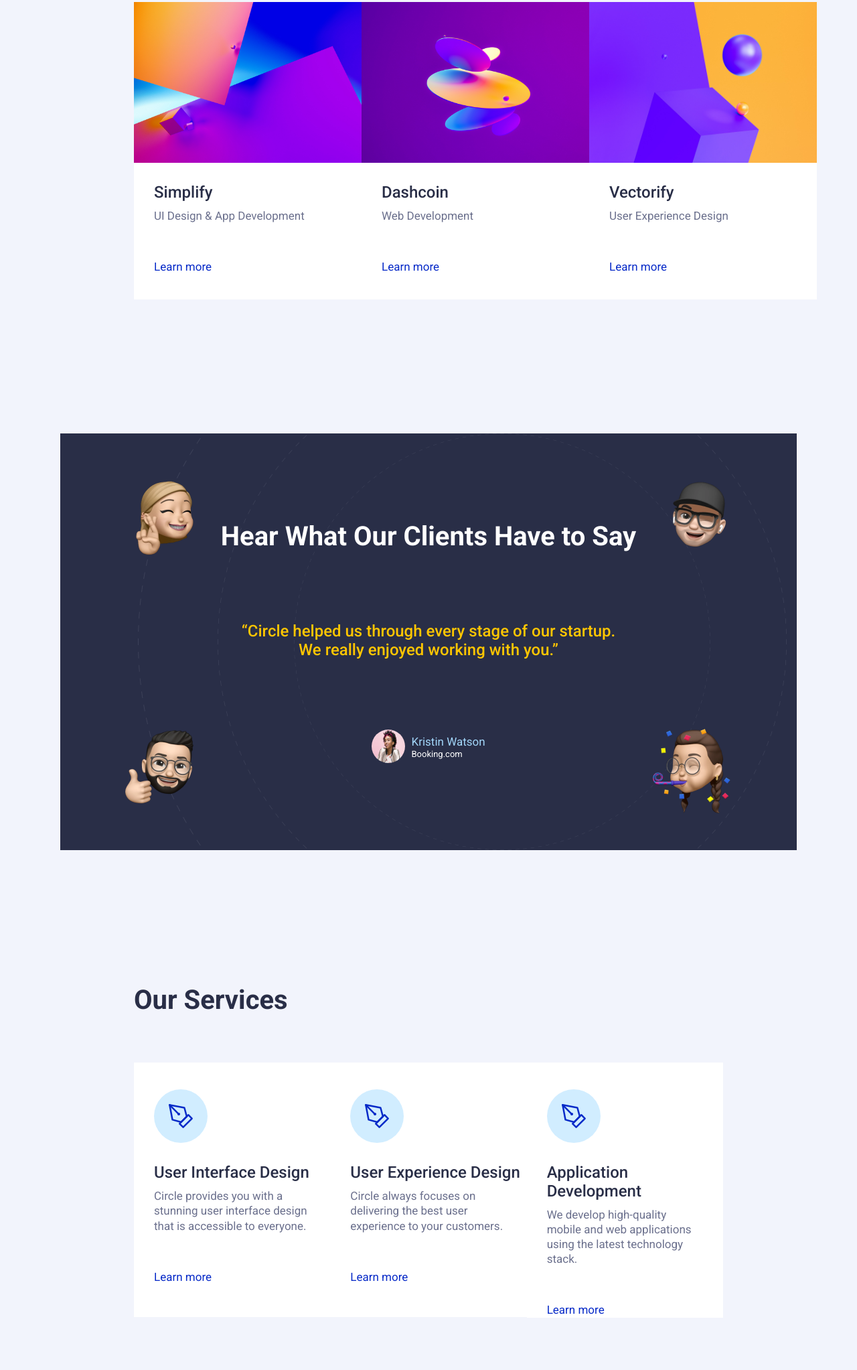
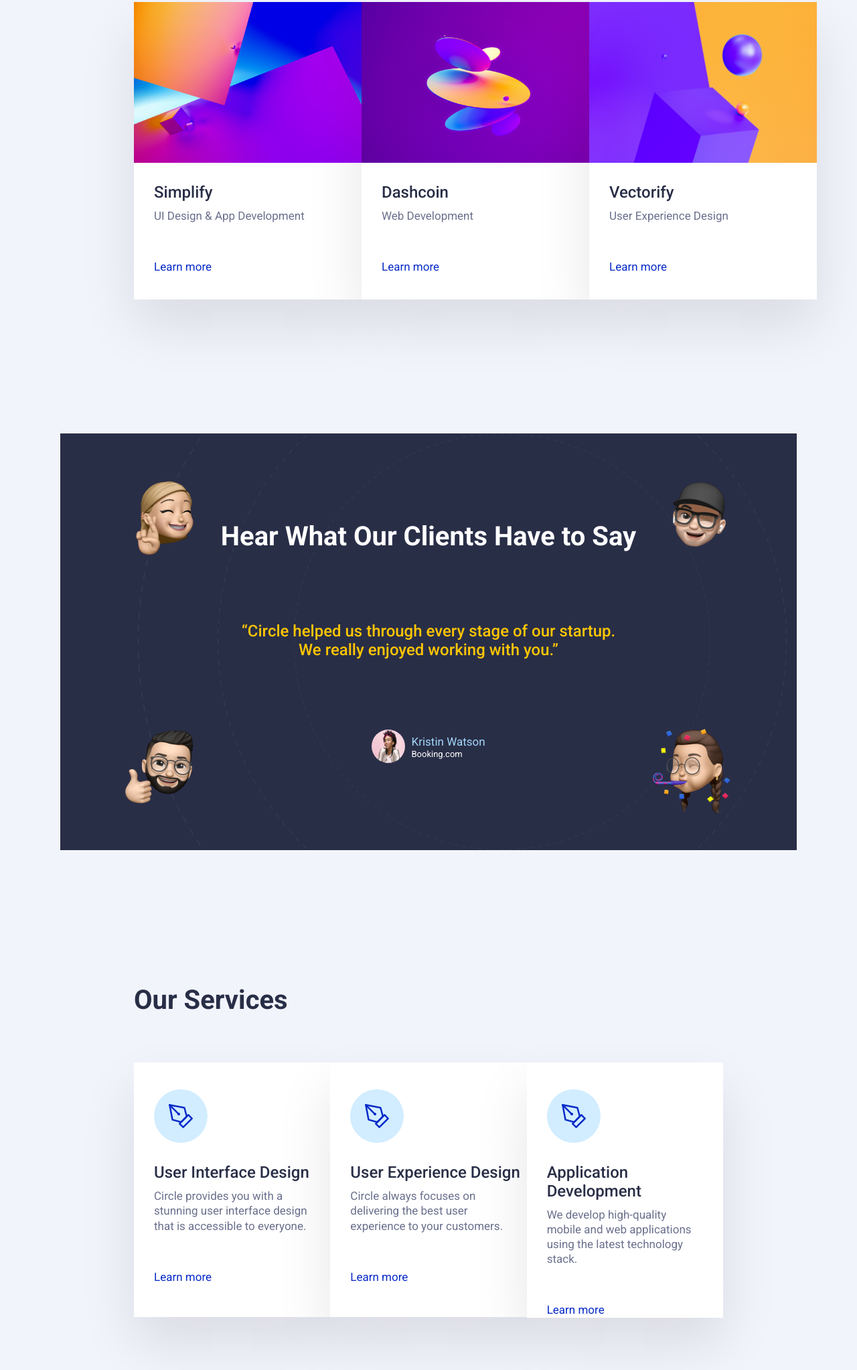
Before and after one commit to agonzalo19/proyecto1, a plain HTML site: page index.html in a window 1280 px wide. Shown: the part 1501-3546 px from the top of the page at 67% size. Drawn offline with Linux system fonts and the light colour scheme; no server answers.

Commit message:
lastcommit

```diff
--- a/style-copy.css
+++ b/style-copy.css
@@ -398,6 +398,7 @@ footer {
   width: 340px;
   min-height: 444px;
   height: max-content;
+  box-shadow: 0px 38.7755px 77.551px rgba(0, 0, 0, 0.1);
 }
 .projects img {
   width: 340px;
@@ -528,6 +529,7 @@ footer {
   width: 340px;
   min-height: 380px;
   height: max-content;
+  box-shadow: 0px 38.7755px 77.551px rgba(0, 0, 0, 0.1);
 }
 
 .circulo {
```
